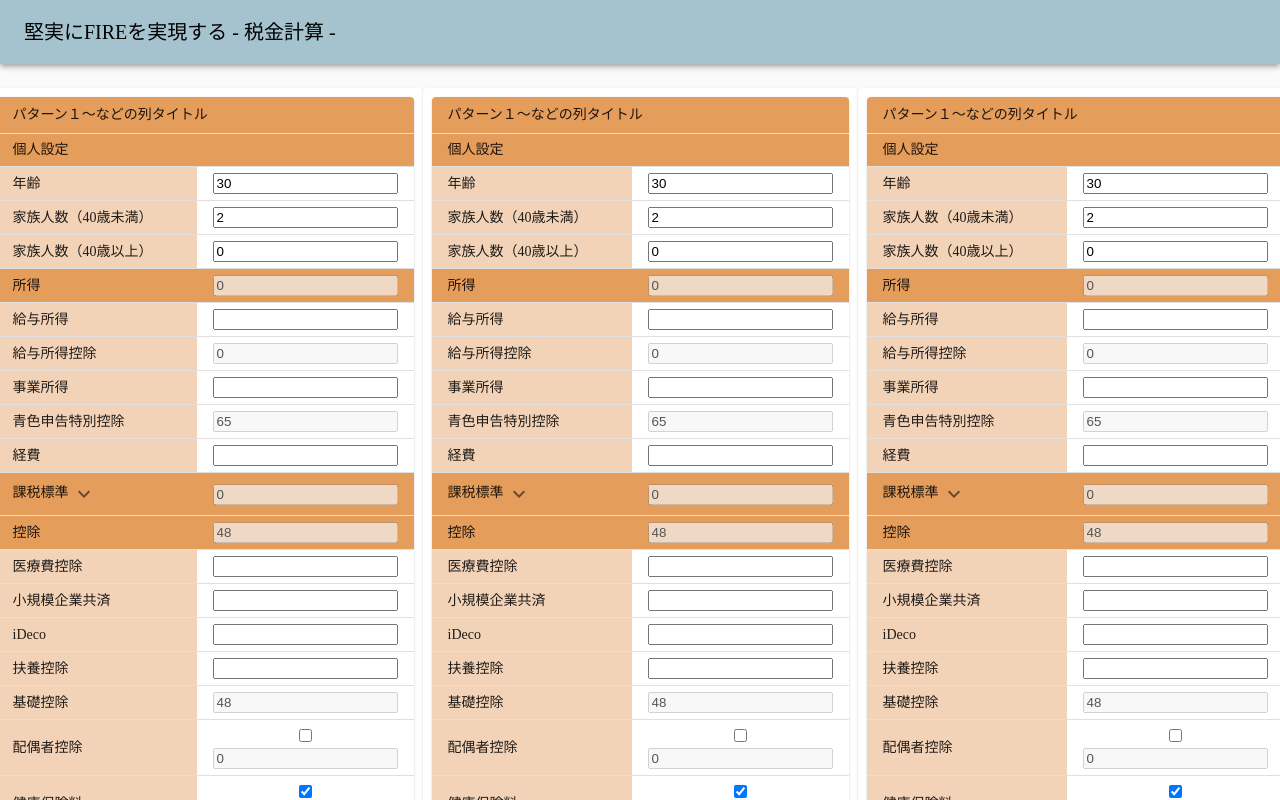
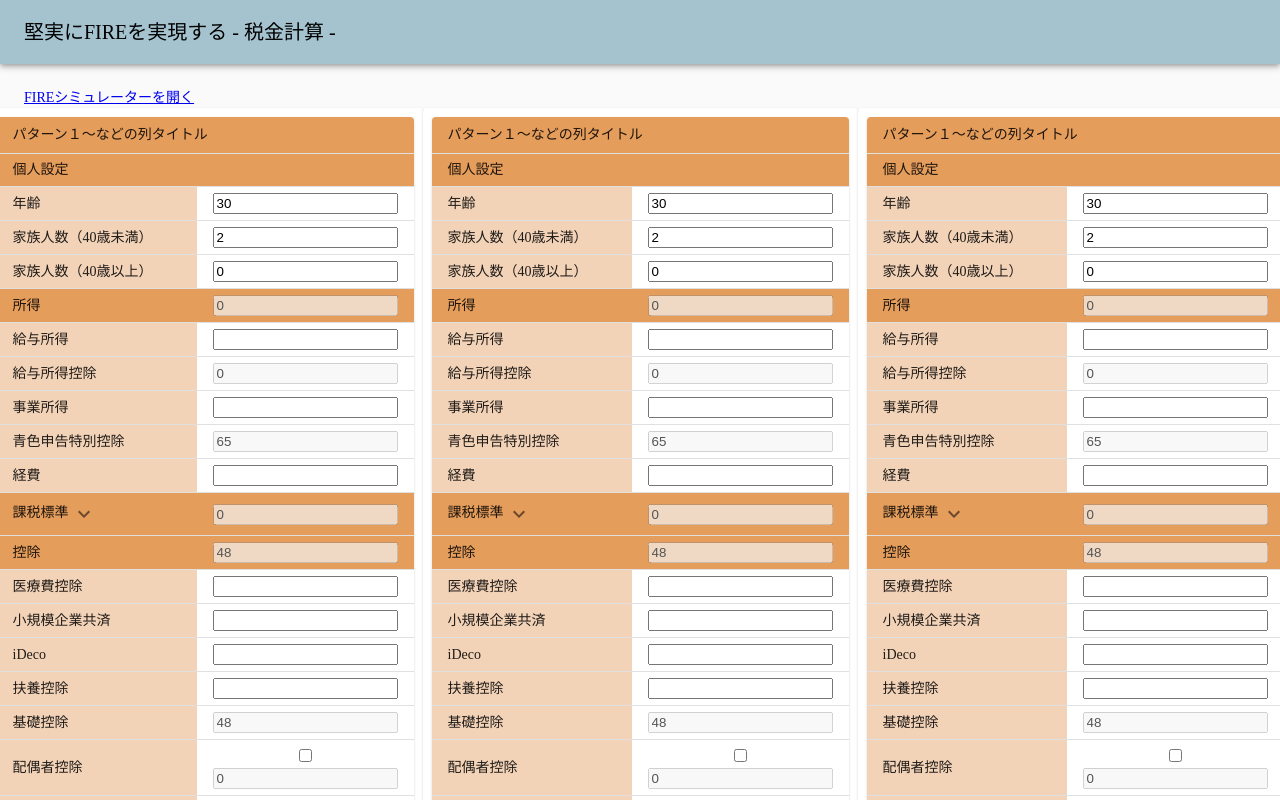
Before and after one commit to somurieengieer/fire-simulator, a React (Create React App) app: page /tax in a window 1280 px wide. Shown: the top 800 px of the page. Built offline with nearby package versions, Linux system fonts and the light colour scheme.

Commit message:
パラメータを渡せるようになった（各ページでnumberが0始まりか1始まり化の違いバグあり）

```diff
--- a/package.json
+++ b/package.json
@@ -16,6 +16,7 @@
     "@types/react-dom": "^16.9.0",
     "@types/react-redux": "^7.1.7",
     "@types/react-router": "^5.1.8",
+    "@types/react-router-dom": "^5.1.5",
     "@types/recharts": "^1.8.14",
     "@types/redux-logger": "^3.0.8",
     "classnames": "^2.2.6",
@@ -24,6 +25,7 @@
     "react-dom": "^16.13.1",
     "react-redux": "^7.2.0",
     "react-router": "^5.2.0",
+    "react-router-dom": "^5.2.0",
     "react-scripts": "3.4.1",
     "recharts": "^1.8.5",
     "redux-logger": "^3.0.6",
--- a/src/features/fire/fireInitialData.ts
+++ b/src/features/fire/fireInitialData.ts
@@ -437,7 +437,7 @@ export const createDataFromURL = ({nowAge, workingYears, retirementAllowance, in
 }): PhaseData[] => {
   return createPhaseDataForWorker({
     ageAtStart: nowAge || 32,
-    ageAtRetirement: workingYears || 60,
+    ageAtRetirement: (nowAge && workingYears) ? (nowAge + workingYears) : 60,
     income: income || 470,
     retirementAllowance: retirementAllowance || 2000,
     expense: income ? income - 100 : 370,
--- a/src/layout/organism/TaxPage.tsx
+++ b/src/layout/organism/TaxPage.tsx
@@ -6,6 +6,8 @@ import {selectTaxSet, TaxSet, updateTaxSet} from "../../features/tax/taxSlice";
 import {JustifyCenterBox} from "../atoms/JustifyCenterBox";
 import {personalUpdate} from "../../features/tax/taxInitialData";
 import {useLocation} from "react-router";
+import {myUrl} from "../Urls";
+import {Link} from "react-router-dom";
 
 const useStyles = makeStyles({
   table: {
@@ -35,9 +37,38 @@ export function TaxPage() {
     }
   }, [location])
 
+  const showFireSimulator = () => {
+    const createParam = (key: string, val?: number | string) =>
+      val === undefined ? '' : `${key}=${val}`
+
+    const params = selectedTaxSet.map(taxSet => {
+      return [
+        createParam(`p${taxSet.setNumber}nowAge`, taxSet.personalInfo.age),
+        createParam(`p${taxSet.setNumber}workingYears`, taxSet.retirementTax.workingYears),
+        createParam(`p${taxSet.setNumber}retirementAllowance`, taxSet.retirementTax.disposableIncome),
+        createParam(`p${taxSet.setNumber}income`, taxSet.disposableIncome)
+      ]
+        .filter((val: string) => val !== '')
+        .join('&')
+    })
+      .filter((val: string) => val !== '')
+      .join('&')
+    return `${myUrl.fire}?${params}`
+  }
 
   return (
     <>
+      <Link to={() => showFireSimulator()}
+            target="_blank"
+            // onClick={(event) => {event.preventDefault(); window.open(showFireSimulator());}
+        >
+        FIREシミュレーターを開く
+      </Link>
+      {/*<button*/}
+      {/*  onClick={showFireSimulator}*/}
+      {/*>*/}
+      {/*  FIREシミュレーターを開く*/}
+      {/*</button>*/}
       <JustifyCenterBox>
         {selectedTaxSet && selectedTaxSet.map((taxSet: TaxSet) => (
           <TaxPaper taxSet={taxSet} />
```
Also changed, not shown: 1 other file (tests, documents, lock files or other folders).
